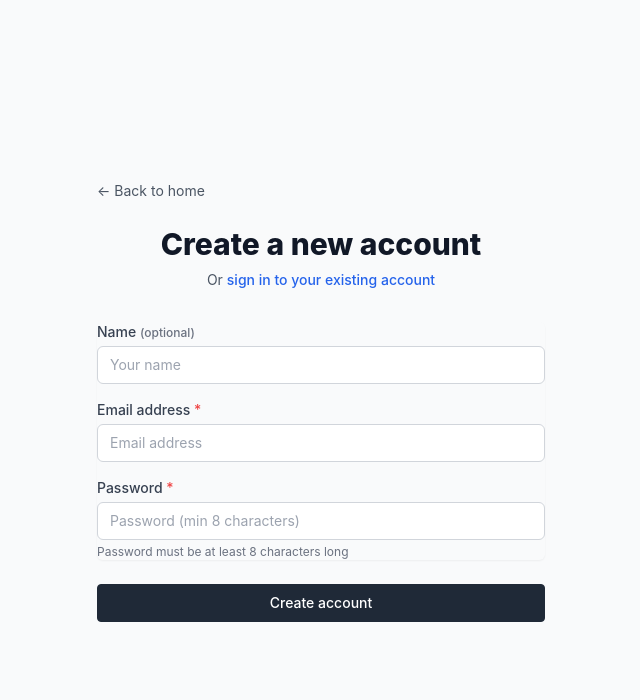
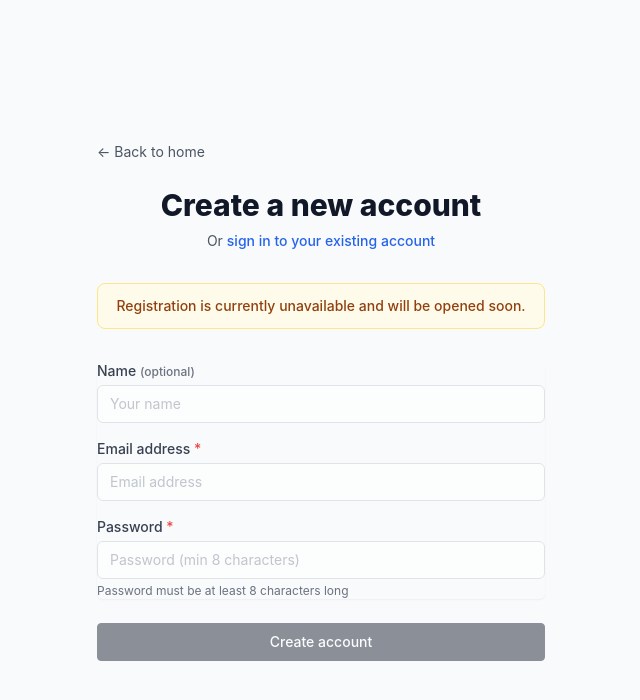
Before and after one commit to Peridan9/ResumeControl, a React (Vite) app in the folder frontend/: page /register in a window 1280 px wide. Shown: the top 700 px of the page, without its empty margins (319-959 px from the left). Built offline with nearby package versions, Linux system fonts and the light colour scheme.

Commit message:
added an option to disable registration as needed at the moment

```diff
--- a/frontend/src/pages/Register.tsx
+++ b/frontend/src/pages/Register.tsx
@@ -29,8 +29,11 @@ export default function Register() {
     return null
   }
 
+  const registrationDisabled = true // Temporary: set to false to re-enable registration
+
   const handleSubmit = async (e: FormEvent) => {
     e.preventDefault()
+    if (registrationDisabled) return
     setError(null)
 
     // Validate password
@@ -78,6 +81,16 @@ export default function Register() {
             </Link>
           </p>
         </div>
+        {registrationDisabled && (
+          <div
+            className="rounded-lg bg-amber-50 dark:bg-amber-900/20 border border-amber-200 dark:border-amber-800 px-4 py-3 text-center"
+            role="status"
+          >
+            <p className="text-sm font-medium text-amber-800 dark:text-amber-200">
+              Registration is currently unavailable and will be opened soon.
+            </p>
+          </div>
+        )}
         <form className="mt-8 space-y-6" onSubmit={handleSubmit} noValidate>
           {error && (
             <div role="alert" aria-live="polite" id="register-error">
@@ -96,9 +109,10 @@ export default function Register() {
                 autoComplete="name"
                 value={name}
                 onChange={(e) => setName(e.target.value)}
-                className="mt-1 appearance-none relative block w-full px-3 py-2 border border-gray-300 dark:border-gray-600 placeholder-gray-500 dark:placeholder-gray-400 text-gray-900 dark:text-white bg-white dark:bg-gray-800 rounded-md focus:outline-none focus:ring-2 focus:ring-blue-500 focus:border-blue-500 sm:text-sm"
+                className="mt-1 appearance-none relative block w-full px-3 py-2 border border-gray-300 dark:border-gray-600 placeholder-gray-500 dark:placeholder-gray-400 text-gray-900 dark:text-white bg-white dark:bg-gray-800 rounded-md focus:outline-none focus:ring-2 focus:ring-blue-500 focus:border-blue-500 sm:text-sm disabled:opacity-60 disabled:cursor-not-allowed"
                 placeholder="Your name"
                 aria-label="Name (optional)"
+                disabled={registrationDisabled}
               />
             </div>
             <div>
@@ -113,8 +127,9 @@ export default function Register() {
                 required
                 value={email}
                 onChange={(e) => setEmail(e.target.value)}
-                className="mt-1 appearance-none relative block w-full px-3 py-2 border border-gray-300 dark:border-gray-600 placeholder-gray-500 dark:placeholder-gray-400 text-gray-900 dark:text-white bg-white dark:bg-gray-800 rounded-md focus:outline-none focus:ring-2 focus:ring-blue-500 focus:border-blue-500 sm:text-sm"
+                className="mt-1 appearance-none relative block w-full px-3 py-2 border border-gray-300 dark:border-gray-600 placeholder-gray-500 dark:placeholder-gray-400 text-gray-900 dark:text-white bg-white dark:bg-gray-800 rounded-md focus:outline-none focus:ring-2 focus:ring-blue-500 focus:border-blue-500 sm:text-sm disabled:opacity-60 disabled:cursor-not-allowed"
                 placeholder="Email address"
+                disabled={registrationDisabled}
                 aria-required="true"
                 aria-invalid={error ? 'true' : 'false'}
                 aria-describedby={error ? 'register-error' : undefined}
@@ -132,8 +147,9 @@ export default function Register() {
                 required
                 value={password}
                 onChange={(e) => setPassword(e.target.value)}
-                className="mt-1 appearance-none relative block w-full px-3 py-2 border border-gray-300 dark:border-gray-600 placeholder-gray-500 dark:placeholder-gray-400 text-gray-900 dark:text-white bg-white dark:bg-gray-800 rounded-md focus:outline-none focus:ring-2 focus:ring-blue-500 focus:border-blue-500 sm:text-sm"
+                className="mt-1 appearance-none relative block w-full px-3 py-2 border border-gray-300 dark:border-gray-600 placeholder-gray-500 dark:placeholder-gray-400 text-gray-900 dark:text-white bg-white dark:bg-gray-800 rounded-md focus:outline-none focus:ring-2 focus:ring-blue-500 focus:border-blue-500 sm:text-sm disabled:opacity-60 disabled:cursor-not-allowed"
                 placeholder="Password (min 8 characters)"
+                disabled={registrationDisabled}
                 aria-required="true"
                 aria-invalid={error ? 'true' : 'false'}
                 aria-describedby={error ? 'register-error password-help' : 'password-help'}
@@ -147,7 +163,7 @@ export default function Register() {
           <div>
             <Button
               type="submit"
-              disabled={loading}
+              disabled={loading || registrationDisabled}
               className="w-full"
             >
               {loading ? 'Creating account...' : 'Create account'}
--- a/package.json
+++ b/package.json
@@ -5,9 +5,11 @@
   "scripts": {
     "dev": "concurrently \"npm run dev:backend\" \"npm run dev:frontend\"",
     "dev:backend": "cd backend && go run main.go",
-    "dev:frontend": "cd frontend && npm run dev"
+    "dev:frontend": "cd frontend && npm run dev",
+    "dev:mac": "run-p dev:backend dev:frontend"
   },
   "devDependencies": {
-    "concurrently": "^8.2.2"
+    "concurrently": "^8.2.2",
+    "npm-run-all": "^4.1.5"
   }
 }
```
Also changed, not shown: 1 other file (tests, documents, lock files or other folders).
